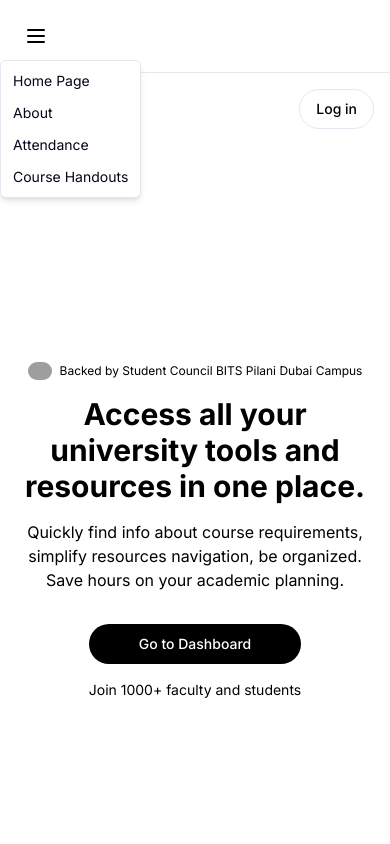
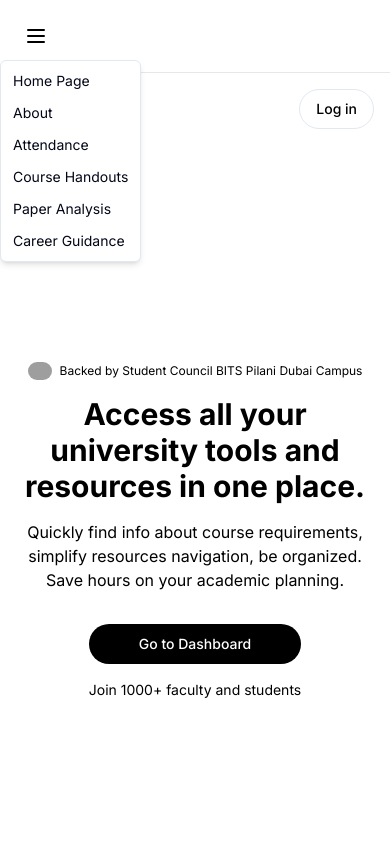
Before and after one commit to HUSAM-07/AccessX, a Next.js app: page / in a window 390 px wide. Both pictures are taken after a click on the button 36 px from the left and 36 px from the top of the page. Shown: the top 844 px of the page. Built offline with nearby package versions, Linux system fonts and the light colour scheme; grey boxes are pictures that could not be loaded.

Commit message:
Updated Mobile Layout

```diff
--- a/src/app/layout.tsx
+++ b/src/app/layout.tsx
@@ -59,6 +59,12 @@ function MobileMenu() {
         <DropdownMenuItem>
           <a href="/course-handouts" className="w-full">Course Handouts</a>
         </DropdownMenuItem>
+        <DropdownMenuItem>
+          <a href="/paper-analysis" className="w-full">Paper Analysis</a>
+        </DropdownMenuItem>
+        <DropdownMenuItem>
+          <a href="/career" className="w-full">Career Guidance</a>
+        </DropdownMenuItem>
       </DropdownMenuContent>
     </DropdownMenu>
   );
```
